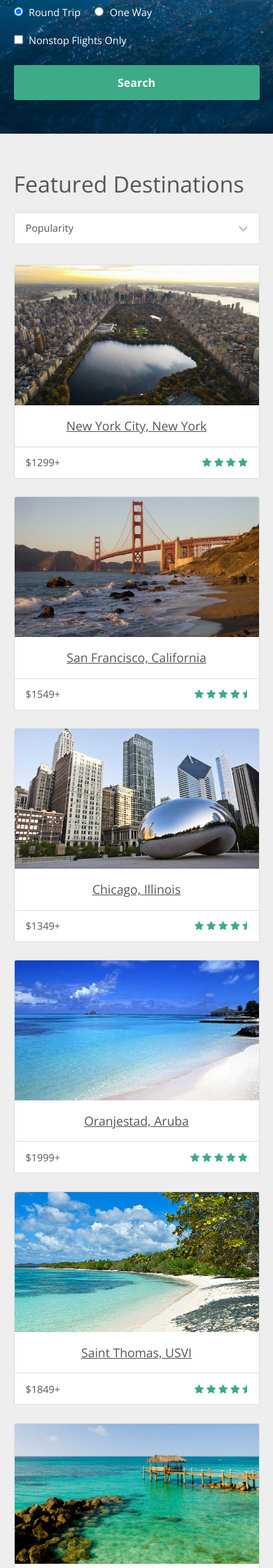
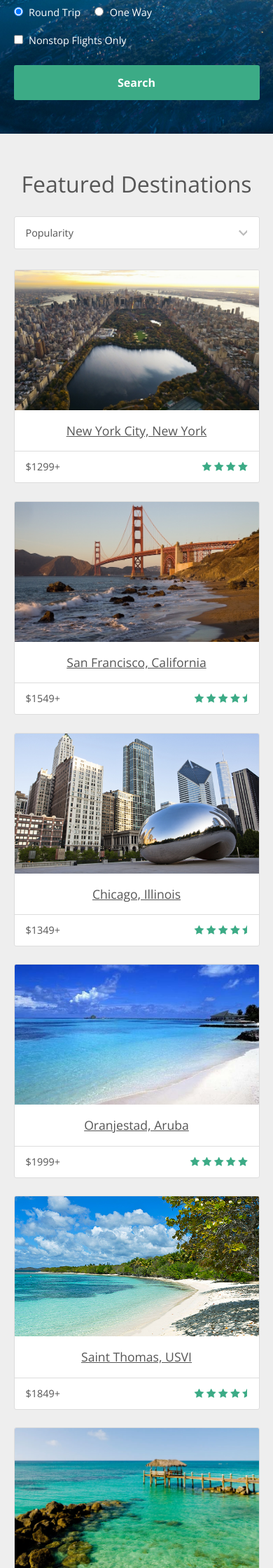
Before and after one commit to Treydor/holiday, a Jekyll site: the page built from index.html, in a window 390 px wide. Shown: the part 651-2891 px from the top of the page at 70% size. Built offline with Jekyll 4.4.1, drawn with Linux system fonts in a browser that asks for light colours; nearby versions of some CDN libraries.

Commit message:
Adds responsive to section title

```diff
--- a/assets/stylesheets/components/_layout.scss
+++ b/assets/stylesheets/components/_layout.scss
@@ -47,9 +47,18 @@
   margin-bottom: 1.8rem;
 }
 
-@media #{$large} {
-  .section__title {
+.section__title {
+  margin-bottom: 1.4rem;
+  text-align: center;
+
+  @media #{$medium} {
+    margin-bottom: 1rem;
+    text-align: left;
+  }
+
+  @media #{$large} {
     float: left;
+    font-size: 2rem;
     margin: 0;
   }
 }
```
